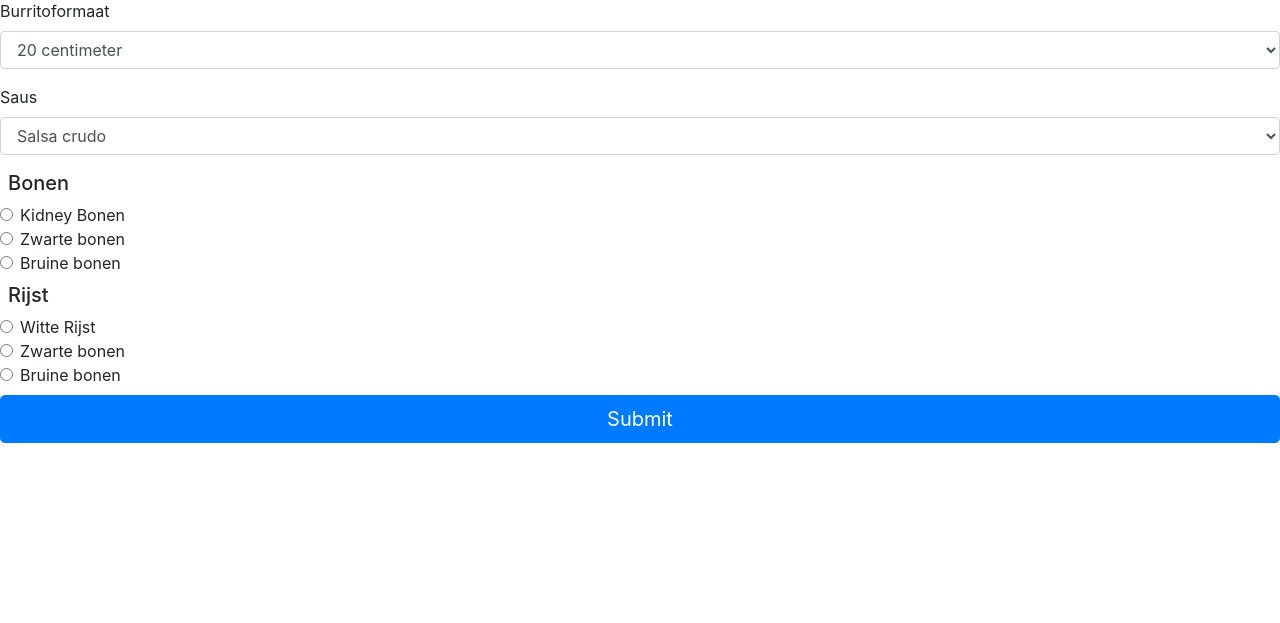
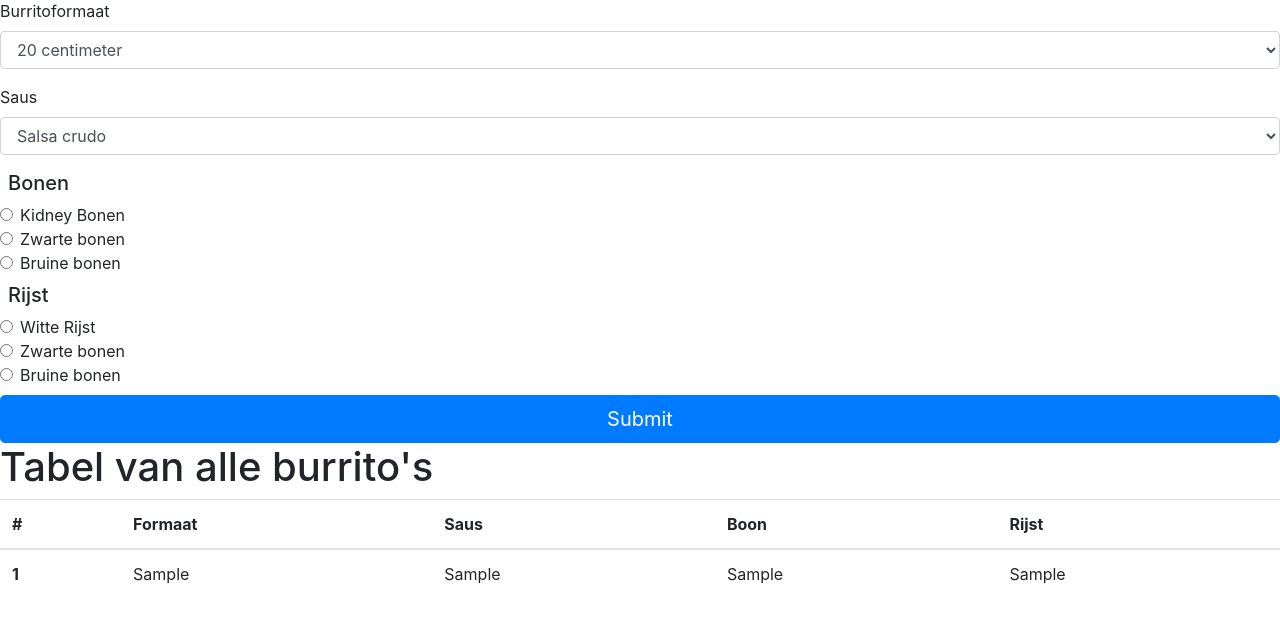
Before and after one commit to zStevenn/327068-pdo-toets-herkansing, a PHP site: page / in a window 1280 px wide. Shown: the part 57-680 px from the top of the page. Run offline with PHP 8.4, Linux system fonts and the light colour scheme; tables that the repository leaves empty hold one stand-in row (values such as "Sample post").

Commit message:
Create and read queries done

```diff
--- a/index.php
+++ b/index.php
@@ -1,3 +1,20 @@
+<?php
+// Instantiate class Queries upon opening index.php
+require_once './queries.php';
+$query = new Queries;
+
+// Create data rows from table `burrito`
+$burritoRows = $query->readBurrito();
+
+// Initiate an insert into when form is send
+if (isset($_POST)) {
+  if (isset($_POST["submit"])) {
+    // Call function insertBurrito with 4 variables (form inputs)
+    $query->insertBurrito($_POST["formaat"], $_POST["saus"], $_POST["bonen"], $_POST["rijst"]);
+  }
+}
+?>
+
 <!doctype html>
 <html lang="en">
 
@@ -14,24 +31,24 @@
 
 <body>
   <h1>Maak je eigen burrito</h1>
-  <form>
+  <form action="./index.php" method="POST">
     <!-- Select voor burritoformaat -->
     <div class="form-group">
       <label for="exampleFormControlSelect1">Burritoformaat</label>
-      <select class="form-control" id="exampleFormControlSelect1">
-        <option name="20">20 centimeter</option>
-        <option name="25">25 centimeter</option>
-        <option name="30">30 centimeter</option>
+      <select class="form-control" id="exampleFormControlSelect1" name="formaat">
+        <option value="20">20 centimeter</option>
+        <option value="25">25 centimeter</option>
+        <option value="30">30 centimeter</option>
       </select>
     </div>
     <!-- Select voor sausformaat -->
     <div class="form-group">
       <label for="exampleFormControlSelect2">Saus</label>
-      <select class="form-control" id="exampleFormControlSelect2">
-        <option name="Salsa crudo">Salsa crudo</option>
-        <option name="Salsa verde">Salsa verde</option>
-        <option name="Salsa roja">Salsa roja</option>
-        <option name="Crème fraiche">Crème fraiche</option>
+      <select class="form-control" id="exampleFormControlSelect2" name="saus">
+        <option value="Salsa crudo">Salsa crudo</option>
+        <option value="Salsa verde">Salsa verde</option>
+        <option value="Salsa roja">Salsa roja</option>
+        <option value="Crème fraiche">Crème fraiche</option>
       </select>
     </div>
     <!-- Select voor bonen -->
@@ -57,7 +74,7 @@
     <!-- Select voor Rijst -->
     <h5 class="m-2">Rijst</h5>
     <div class="form-check">
-      <input class="form-check-input" type="radio" name="rijst" id="exampleRadios4" value="Witte Rijst">
+      <input class="form-check-input" type="radio" name="rijst" id="exampleRadios4" value="Witte rijst">
       <label class="form-check-label" for="exampleRadios4">
         Witte Rijst
       </label>
@@ -74,8 +91,26 @@
         Bruine bonen
       </label>
     </div>
-    <button type="submit" class="mt-2 btn btn-primary btn-lg btn-block">Submit</button>
+    <button type="submit" name="submit" class="mt-2 btn btn-primary btn-lg btn-block">Submit</button>
   </form>
+
+  <!-- Table for burrito details -->
+  <h1>Tabel van alle burrito's</h1>
+  <table class="table">
+    <thead>
+      <tr>
+        <th scope="col">#</th>
+        <th scope="col">Formaat</th>
+        <th scope="col">Saus</th>
+        <th scope="col">Boon</th>
+        <th scope="col">Rijst</th>
+      </tr>
+    </thead>
+    <tbody>
+      <!-- Echo burritoRows -->
+      <?= $burritoRows ?>
+    </tbody>
+  </table>
 
   <!-- Optional JavaScript -->
   <!-- jQuery first, then Popper.js, then Bootstrap JS -->
--- /dev/null
+++ b/queries.php
@@ -0,0 +1,62 @@
+<?php
+// Require database file
+require_once './database.php';
+// Create Queries class where a database connection will be instantiated upon call
+class Queries
+{
+  // Declare variables
+  private $db;
+
+  public function __construct()
+  {
+    // Initiate __construct of database.php
+    $this->db = new Database;
+  }
+
+  // Creates an insert into table burrito
+  public function insertBurrito($size, $sauce, $beans, $rice)
+  {
+    // Sanitize and trim post values
+    $sz = trim(filter_var($size, FILTER_SANITIZE_STRING));
+    $sc = trim(filter_var($sauce, FILTER_SANITIZE_STRING));
+    $b = trim(filter_var($beans, FILTER_SANITIZE_STRING));
+    $r = trim(filter_var($rice, FILTER_SANITIZE_STRING));
+
+    $sql = "INSERT INTO `burrito` (`BurritoID`,
+                                      `Formaat`,
+                                      `Saus`,
+                                      `Boon`,
+                                      `Rijst`
+                                      )
+                              VALUES (NULL,
+                                      '$sz',
+                                      '$sc',
+                                      '$b',
+                                      '$r');";
+    // Prepare and execute sql
+    $this->db->query($sql);
+    $this->db->execute();
+  }
+
+  // Reads data in the database and concatenates it into a form row.
+  public function readBurrito()
+  {
+    // Create select query, execute and return a FETCH_ALL
+    $sql = "SELECT * FROM `burrito`";
+    $this->db->query($sql);
+    $this->db->execute();
+    $burritoData = $this->db->resultSet();
+
+    $rows = "";
+    // Foreach loop, concatenate data into HTML Rows
+    foreach ($burritoData as $d) {
+      $rows .= "<tr><th scope='row'>" . $d->BurritoID . "</th>";
+      $rows .= "<td>" . $d->Formaat . "</td>";
+      $rows .= "<td>" . $d->Saus . "</td>";
+      $rows .= "<td>" . $d->Boon . "</td>";
+      $rows .= "<td>" . $d->Rijst . "</td></tr>";
+    }
+    // Return created HTML rows
+    return $rows;
+  }
+}
```
Also changed, not shown: database.php (added, +80 -0 lines).
